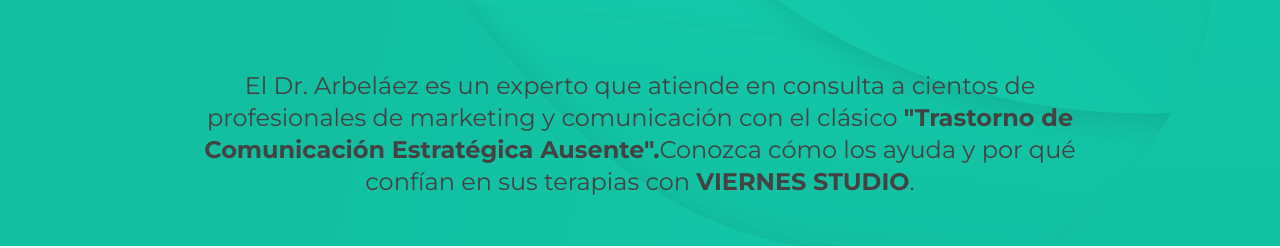
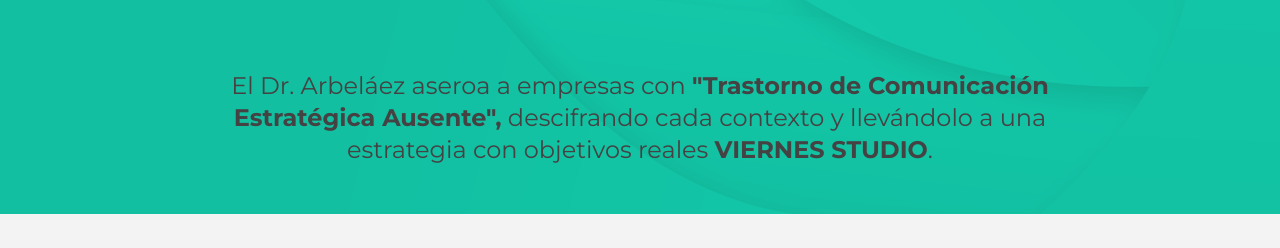
Before and after one commit to ag7digital/somosviernes, a Next.js app: page / in a window 1280 px wide. Shown: the part 686-934 px from the top of the page. Built offline with nearby package versions, Linux system fonts and the light colour scheme.

Commit message:
Cambie el texto de el Doctor

```diff
--- a/src/app/components/hero.tsx
+++ b/src/app/components/hero.tsx
@@ -54,12 +54,12 @@ export default function Hero() {
         {/* Bottom section */}
         <div className="mt-12 md:mt-20 text-center max-w-4xl mx-auto text-white">
           <p className="montserrat tx-gray text-xl md:text-2xl">
-            El Dr. Arbeláez es un experto que atiende en consulta a cientos de
-            profesionales de marketing y comunicación con el clásico{" "}
+            El Dr. Arbeláez aseroa a empresas con
+            {" "}
             <span className="font-bold">
-              &quot;Trastorno de Comunicación Estratégica Ausente&quot;.
+              &quot;Trastorno de Comunicación Estratégica Ausente&quot;,
             </span>
-            Conozca cómo los ayuda y por qué confían en sus terapias con{" "}
+            {" "}descifrando cada contexto y llevándolo a una estrategia con objetivos reales{" "}
             <span className="font-bold">VIERNES STUDIO</span>.
           </p>
         </div>
```
